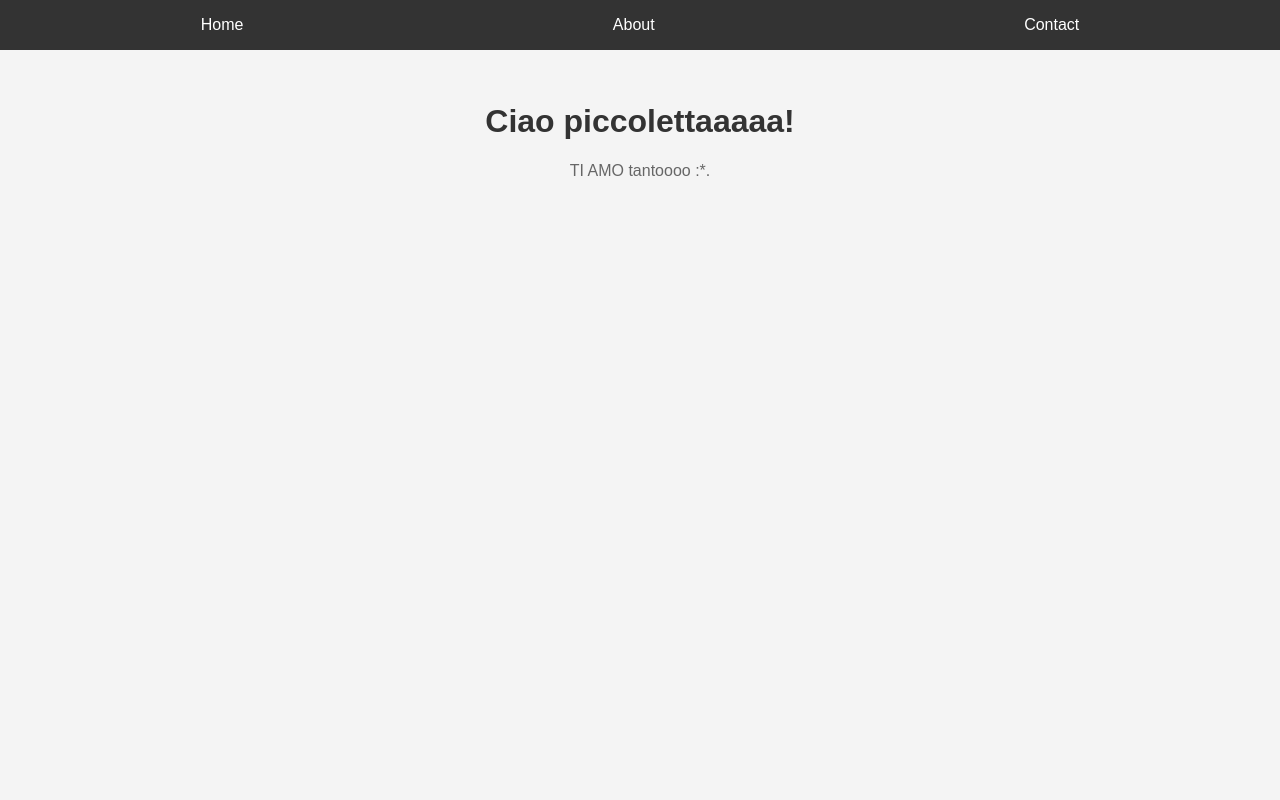
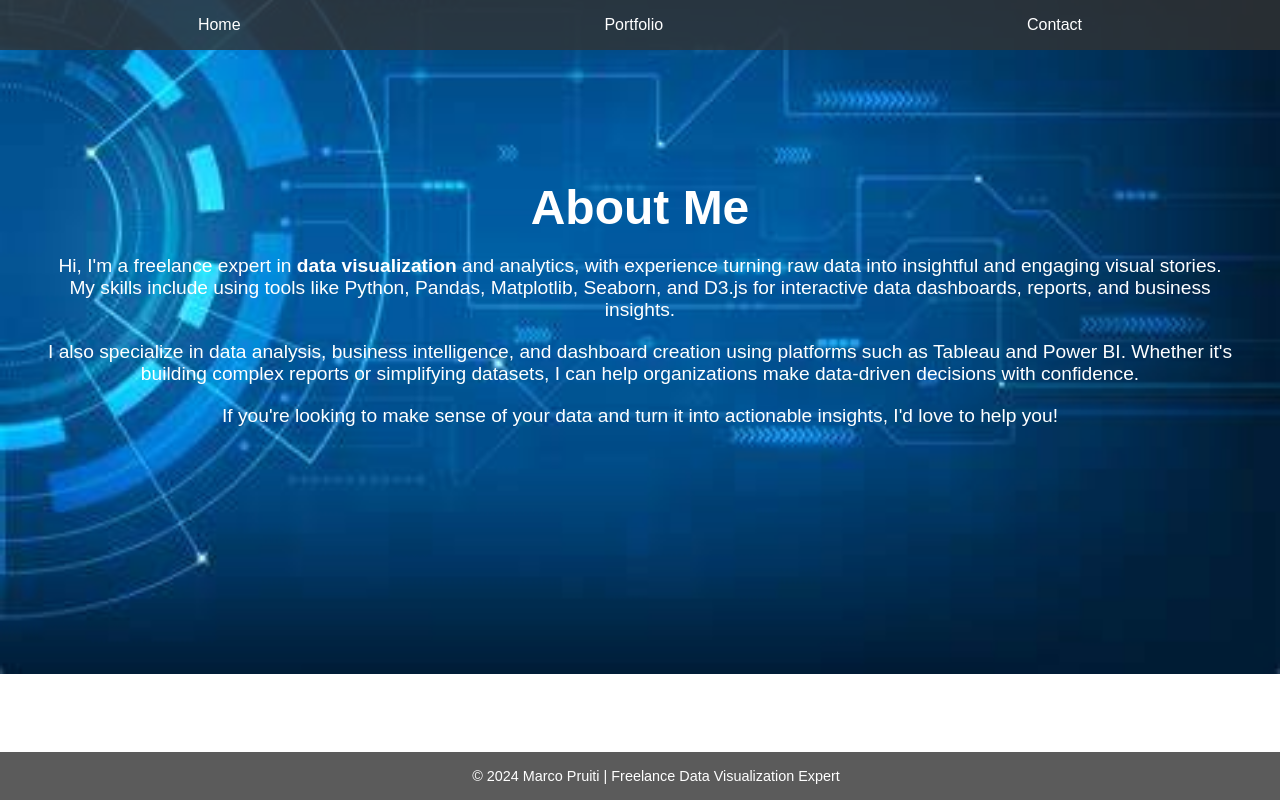
Before and after one commit to betshug/pruiti, a Flask app: page / in a window 1280 px wide. Run offline with Flask 2, Linux system fonts and the light colour scheme.

Commit message:
added personal info

```diff
--- a/static/styles.css
+++ b/static/styles.css
@@ -2,11 +2,12 @@ body {
     font-family: Arial, sans-serif;
     margin: 0;
     padding: 0;
-    background-color: #f4f4f4;
+    color: white;
+    text-align: center;
 }
 
 .navbar {
-    background-color: #333;
+    background-color: rgba(51, 51, 51, 0.8); /* Slightly transparent */
     padding: 1rem;
 }
 
@@ -33,14 +34,33 @@ body {
 }
 
 .content {
-    padding: 2rem;
+    padding: 3rem;
+    margin-top: 50px;
+}
+
+h1 {
+    color: white;
+    font-size: 3rem;
+    margin-bottom: 20px;
+}
+
+p {
+    color: white;
+    font-size: 1.2rem;
+    margin-bottom: 20px;
+}
+
+.footer {
+    background-color: rgba(51, 51, 51, 0.8); /* Same transparency as navbar */
+    padding: 1rem;
+    position: fixed;
+    bottom: 0;
+    width: 100%;
     text-align: center;
 }
 
-h1 {
-    color: #333;
+.footer p {
+    margin: 0;
+    color: white;
+    font-size: 0.9rem;
 }
-
-p {
-    color: #666;
-}
--- a/templates/homepage.html
+++ b/templates/homepage.html
@@ -3,21 +3,48 @@
 <head>
     <meta charset="UTF-8">
     <meta name="viewport" content="width=device-width, initial-scale=1.0">
-    <title>Home - Flask App</title>
+    <title>Freelance Data Visualization Expert</title>
     <link rel="stylesheet" href="{{ url_for('static', filename='styles.css') }}">
+    <style>
+        /* Inline style for setting background image */
+        body {
+            background-image: url("{{ url_for('static', filename='background.jpg') }}");
+            background-size: cover;
+            background-position: center;
+            background-repeat: no-repeat;
+            color: white;
+        }
+    </style>
 </head>
 <body>
+    <!-- Navbar -->
     <nav class="navbar">
         <ul>
             <li><a href="/">Home</a></li>
-            <li><a href="#">About</a></li>
+            <li><a href="#">Portfolio</a></li>
             <li><a href="#">Contact</a></li>
         </ul>
     </nav>
 
+    <!-- Main Content Section -->
     <div class="content">
-        <h1>Ciao piccolettaaaaa!</h1>
-        <p>TI AMO tantoooo :*.</p>
+        <h1>About Me</h1>
+        <p>
+            Hi, I'm a freelance expert in <strong>data visualization</strong> and analytics, with experience turning raw data into insightful and engaging visual stories.
+            My skills include using tools like Python, Pandas, Matplotlib, Seaborn, and D3.js for interactive data dashboards, reports, and business insights.
+        </p>
+        <p>
+            I also specialize in data analysis, business intelligence, and dashboard creation using platforms such as Tableau and Power BI. Whether it's building complex
+            reports or simplifying datasets, I can help organizations make data-driven decisions with confidence.
+        </p>
+        <p>
+            If you're looking to make sense of your data and turn it into actionable insights, I'd love to help you!
+        </p>
     </div>
+
+    <!-- Footer -->
+    <footer class="footer">
+        <p>&copy; 2024 Marco Pruiti | Freelance Data Visualization Expert</p>
+    </footer>
 </body>
 </html>
```
Also changed, not shown: static/background.jpg (added).
